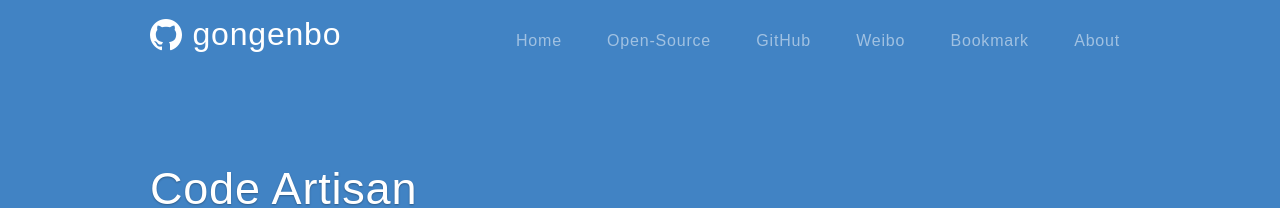
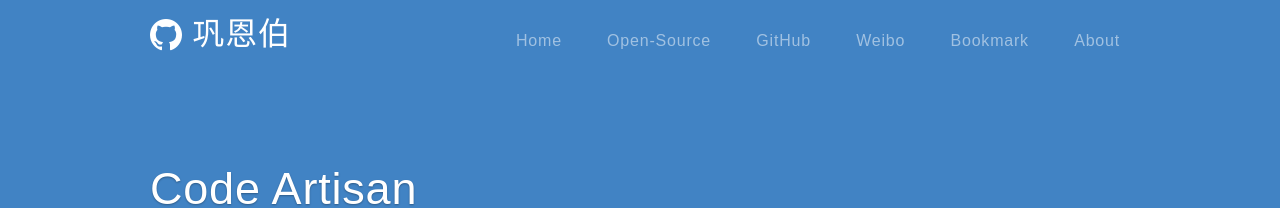
Before and after one commit to gongenbo/gongenbo.github.io, a Jekyll site: the page built from index.html, in a window 1280 px wide. Shown: the top 208 px of the page. Built offline with Jekyll 4.4.1, drawn with Linux system fonts in a browser that asks for light colours; the list of posts is cut into pages by our own code; comment, search, counter and statistics services are not loaded.

```diff
--- a/_config.yml
+++ b/_config.yml
@@ -1,5 +1,5 @@
-title: gongenbo | 巩恩伯的博客
-name: gongenbo
+title: 巩恩伯的博客 | gongenbo
+name: 巩恩伯
 email: gongenbo@gmail.com
 description: 巩恩伯，数据开发工程师，从事大数据相关的开发工作。开源爱好者，GitHub:https://github.com/gongenbo。
 keywords: 巩恩伯,大星,gongenbo,bigstar
```
